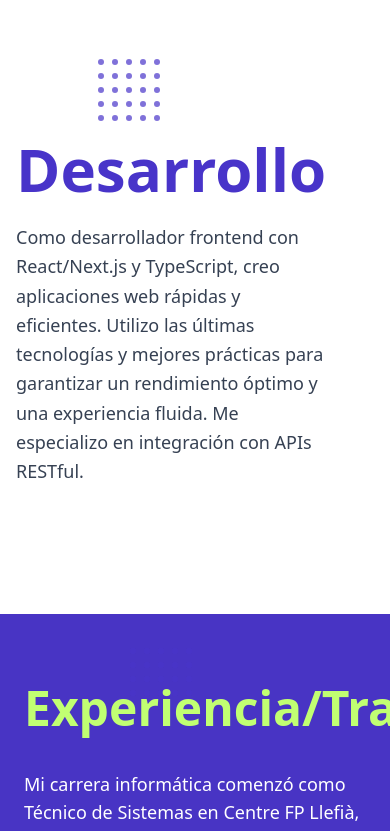
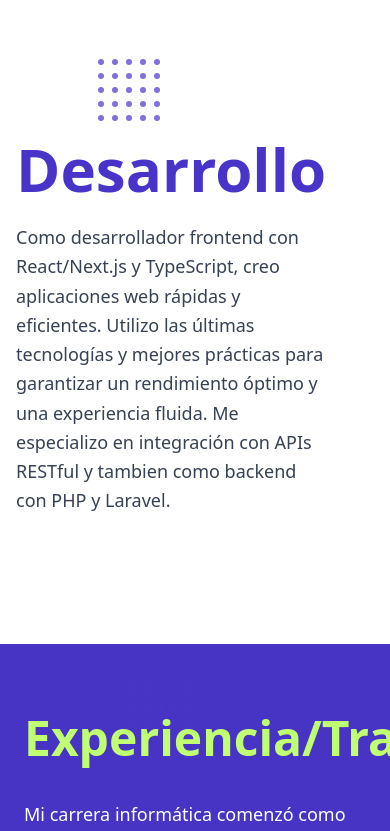
Before and after one commit to SulaimanTahaSantos/portfoliosulaiman, a Next.js app: page / in a window 390 px wide. Shown: the part 1639-2470 px from the top of the page. Built offline with nearby package versions, Linux system fonts and the light colour scheme.

Commit message:
Skills section responsive de movil hecha

```diff
--- a/src/app/components/SkillsSection.tsx
+++ b/src/app/components/SkillsSection.tsx
@@ -1,6 +1,7 @@
 import type { RefObject } from "react";
 import DotPattern from "@/app/components/DotPattern";
 import StairPattern from "@/app/components/StairPattern";
+import { BrowserView, MobileView } from "react-device-detect";
 
 interface SkillsSectionProps {
   divRef: RefObject<HTMLDivElement | null>;
@@ -8,6 +9,8 @@ interface SkillsSectionProps {
 
 export default function SkillsSection({ divRef }: SkillsSectionProps) {
   return (
+    <>
+      <BrowserView>
         <div ref={divRef} className="min-h-screen bg-white">
           <section className="relative py-32 px-4 container mx-auto">
             <div className="max-w-2xl ml-12 md:ml-24">
@@ -16,9 +19,10 @@ export default function SkillsSection({ divRef }: SkillsSectionProps) {
               </h2>
               <p className="text-gray-700 text-lg leading-relaxed">
                 En el diseño de aplicaciones con JavaScript y PHP, me enfoco en
-            crear experiencias de usuario atractivas y funcionales. Desarrollo
-            interfaces intuitivas que mejoran la usabilidad y satisfacción del
-            usuario. Siempre busco la simplicidad y elegancia en cada proyecto.
+                crear experiencias de usuario atractivas y funcionales.
+                Desarrollo interfaces intuitivas que mejoran la usabilidad y
+                satisfacción del usuario. Siempre busco la simplicidad y
+                elegancia en cada proyecto.
               </p>
             </div>
 
@@ -36,8 +40,8 @@ export default function SkillsSection({ divRef }: SkillsSectionProps) {
                 Como desarrollador frontend con React/Next.js y TypeScript, creo
                 aplicaciones web rápidas y eficientes. Utilizo las últimas
                 tecnologías y mejores prácticas para garantizar un rendimiento
-            óptimo y una experiencia fluida. Me especializo en integración con
-            APIs RESTful.
+                óptimo y una experiencia fluida. Me especializo en integración
+                con APIs RESTful y tambien como backend con PHP y Laravel.
               </p>
             </div>
 
@@ -50,5 +54,42 @@ export default function SkillsSection({ divRef }: SkillsSectionProps) {
             </div>
           </section>
         </div>
+      </BrowserView>
+      <MobileView>
+        <div ref={divRef} className="min-h-screen bg-white px-6 py-12">
+          <section className="mb-16">
+            <h2 className="text-5xl font-bold text-[#4834C9] mb-4">Diseño</h2>
+            <p className="text-gray-600 text-base leading-relaxed">
+              En el diseño de aplicaciones con JavaScript y PHP, me enfoco en
+              crear experiencias de usuario atractivas y funcionales. Desarrollo
+              interfaces intuitivas que mejoran la usabilidad y satisfacción del
+              usuario. Siempre busco la simplicidad y elegancia en cada
+              proyecto.
+            </p>
+          </section>
+
+          <section className="mb-16">
+            <h2 className="text-5xl font-bold text-[#4834C9] mb-4">
+              Desarrollo
+            </h2>
+            <p className="text-gray-600 text-base leading-relaxed">
+              Como desarrollador frontend con React/Next.js y TypeScript, creo
+              aplicaciones web rápidas y eficientes. Utilizo las últimas
+              tecnologías y mejores prácticas para garantizar un rendimiento
+              óptimo y una experiencia fluida. Me especializo en integración con
+              APIs RESTful y tambien como backend con PHP y Laravel.
+            </p>
+          </section>
+
+          <div className="absolute right-0 top-24 opacity-30 hidden sm:block">
+            <DotPattern />
+          </div>
+
+          <div className="absolute left-0 bottom-24 opacity-30 hidden sm:block">
+            <StairPattern />
+          </div>
+        </div>
+      </MobileView>
+    </>
   );
 }
```
Lines whose indentation alone changed are shown as unchanged.
